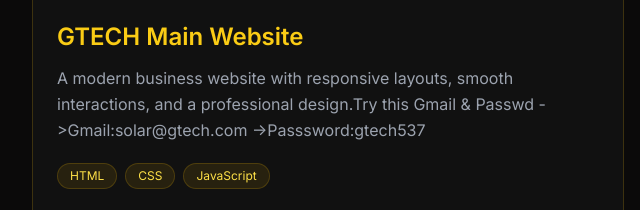
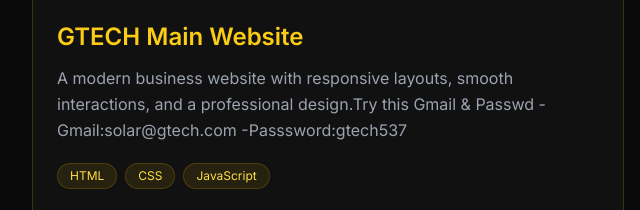
Before and after one commit to syed123-sudo/portfolio, a plain HTML site: page index.html in a window 1280 px wide. Shown: the part 3228-3438 px from the top of the page, 0-640 px from the left. Drawn offline with nearby package versions, Linux system fonts and the light colour scheme.

```diff
--- a/index.html
+++ b/index.html
@@ -484,7 +484,7 @@
                     </div>
                     <div class="p-6">
                         <h3 class="text-2xl font-semibold text-yellow-400">GTECH Main Website</h3>
-                        <p class="text-gray-400 mt-3 leading-relaxed">A modern business website with responsive layouts, smooth interactions, and a professional design.<n>Try this Gmail & Passwd  ->Gmail:solar@gtech.com ->Passsword:gtech537</n></p>
+                        <p class="text-gray-400 mt-3 leading-relaxed">A modern business website with responsive layouts, smooth interactions, and a professional design.<n>Try this Gmail & Passwd  -Gmail:solar@gtech.com -Passsword:gtech537</n></p>
                         <div class="flex flex-wrap gap-2 mt-5">
                             <span class="bg-yellow-500/10 text-yellow-300 px-3 py-1 rounded-full text-xs border border-yellow-500/20">HTML</span>
                             <span class="bg-yellow-500/10 text-yellow-300 px-3 py-1 rounded-full text-xs border border-yellow-500/20">CSS</span>
```
